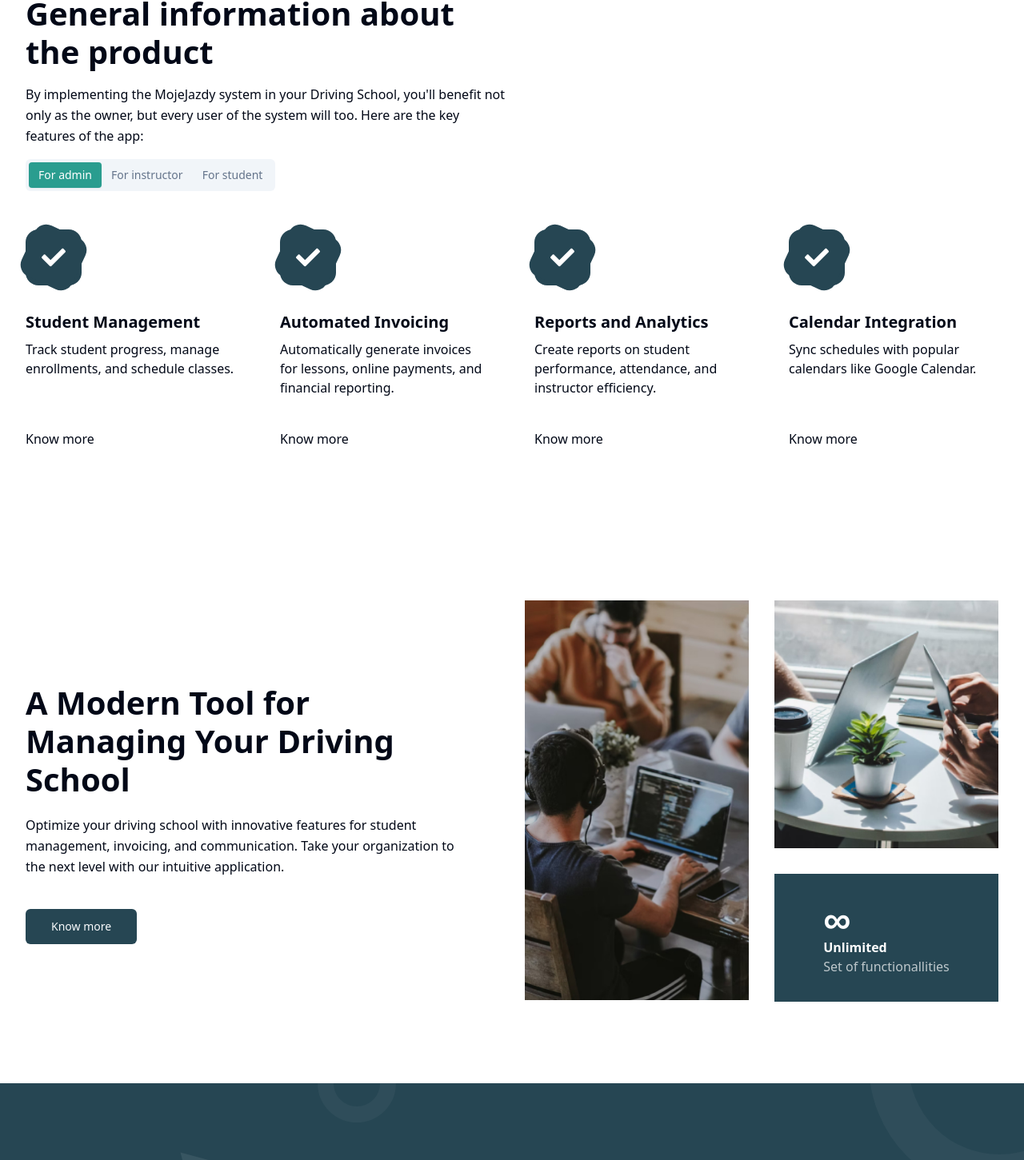
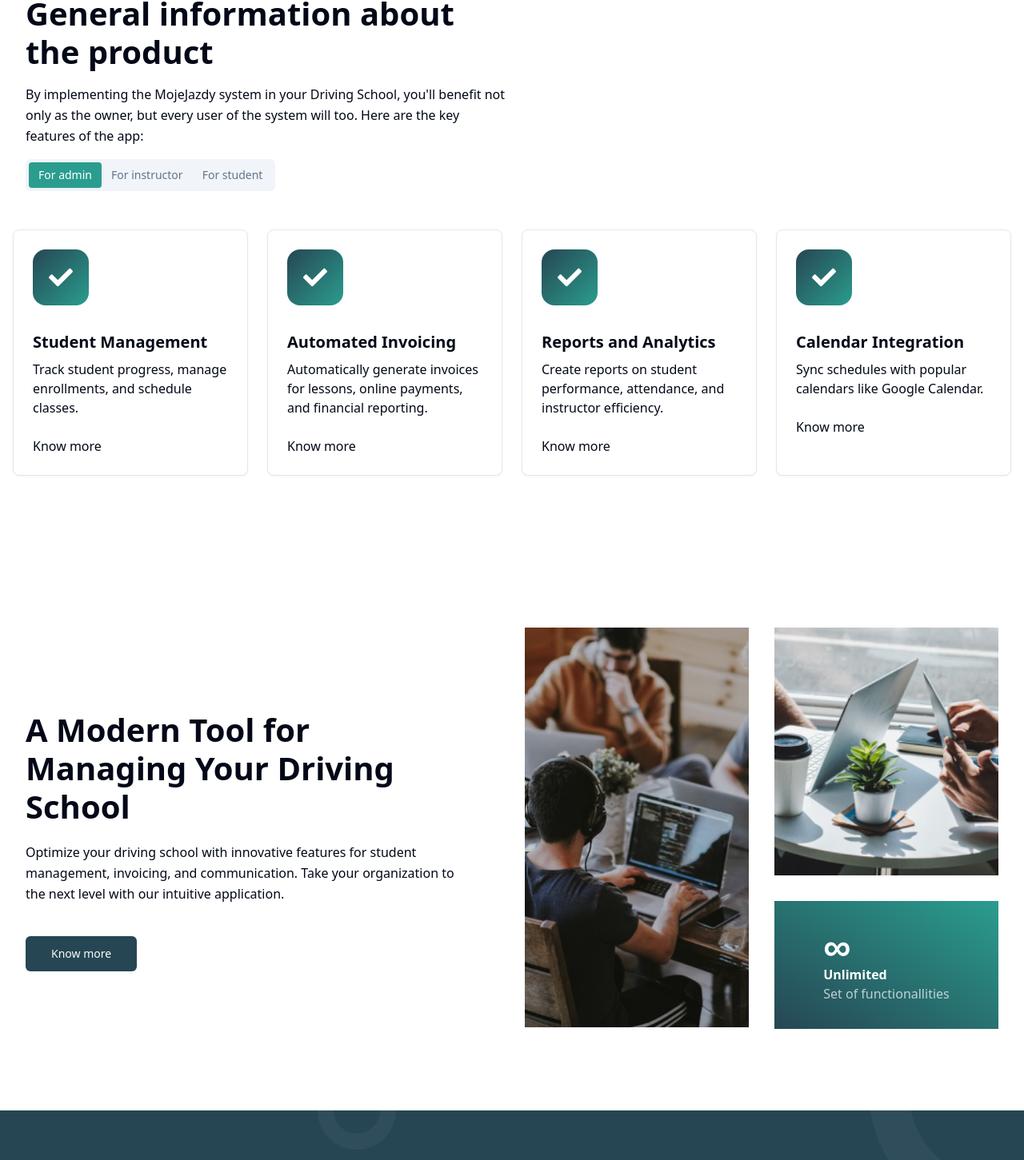
Before and after one commit to Jeden1102/osk, a Next.js app: page /en in a window 1280 px wide. Shown: the part 660-2111 px from the top of the page at 80% size. Built offline with nearby package versions, Linux system fonts and the light colour scheme.

Commit message:
master. Home page product features display improvements.

```diff
--- a/src/components/About/index.tsx
+++ b/src/components/About/index.tsx
@@ -52,16 +52,16 @@ const About = () => {
                     />
                   </div>
 
-                  <div className="relative z-10 mb-4 flex items-center justify-center overflow-hidden bg-primary px-6 py-12 sm:mb-8 sm:h-[160px] sm:p-5 lg:mb-4 xl:mb-8">
+                  <div className="relative z-10 mb-4 flex items-center justify-center overflow-hidden bg-gradient bg-gradient-to-tr from-primary to-secondary px-6 py-12 sm:mb-8 sm:h-[160px] sm:p-5 lg:mb-4 xl:mb-8">
                     <div>
                       <span className="block text-5xl font-extrabold text-white">
                         &infin;
                       </span>
                       <span className="block text-base font-semibold text-white">
-                        {t('Home.about.unlimited')}
+                        {t("Home.about.unlimited")}
                       </span>
                       <span className="block text-base font-medium text-white text-opacity-70">
-                        {t('Home.about.set')}
+                        {t("Home.about.set")}
                       </span>
                     </div>
                   </div>
--- a/src/components/Features/SingleFeature.tsx
+++ b/src/components/Features/SingleFeature.tsx
@@ -1,6 +1,7 @@
 import { Feature } from "@/types/feature";
 import { useTranslations } from "next-intl";
 import { Link } from "@/navigation";
+import { Card, CardContent } from "../ui/card";
 
 const SingleFeature = ({
   feature,
@@ -14,13 +15,13 @@ const SingleFeature = ({
   const t = useTranslations();
   const { icon, btn, btnLink } = feature;
   return (
-    <div className="w-full px-4">
+    <Card className="w-full py-6">
+      <CardContent className="py-0">
         <div
-        className="wow fadeInUp group mb-6 h-full flex flex-col"
+          className="wow fadeInUp group h-full flex flex-col"
           data-wow-delay=".15s"
         >
-        <div className="relative z-10 mb-8 flex h-[70px] w-[70px] items-center justify-center rounded-2xl bg-primary">
-          <span className="absolute left-0 top-0 z-[-1] mb-8 flex h-[70px] w-[70px] rotate-[25deg] items-center justify-center rounded-2xl bg-primary bg-opacity-20 duration-300 group-hover:rotate-45"></span>
+          <div className="relative z-10 mb-8 flex h-[70px] w-[70px] items-center justify-center rounded-2xl bg-gradient bg-gradient-to-br from-primary to-secondary">
             {icon}
           </div>
           <h3 className="mb-2 text-xl font-bold text-dark dark:text-white">
@@ -31,12 +32,13 @@ const SingleFeature = ({
           </p>
           <Link
             href={btnLink}
-          className="text-base mt-auto font-medium text-dark hover:text-primary dark:text-white dark:hover:text-primary"
+            className="text-base mt-auto pt-2 font-medium text-dark hover:text-primary dark:text-white dark:hover:text-primary"
           >
             {t("Common.know_more")}
           </Link>
         </div>
-    </div>
+      </CardContent>
+    </Card>
   );
 };
 
--- a/src/components/Product/Bento.tsx
+++ b/src/components/Product/Bento.tsx
@@ -68,7 +68,7 @@ export function Bento() {
   ];
 
   return (
-    <div className="container mx-auto px-4 py-12">
+    <div className="container mx-auto px-0 md:px-4 py-12">
       <div className="grid grid-cols-1 md:grid-cols-3 gap-4">
         <Card className="md:col-span-2 row-span-2 bg-gradient-to-br from-primary to-secondary text-white">
           <CardHeader>
```
Also changed, not shown: 1 other file (tests, documents, lock files or other folders). Lines whose indentation alone changed are shown as unchanged.
